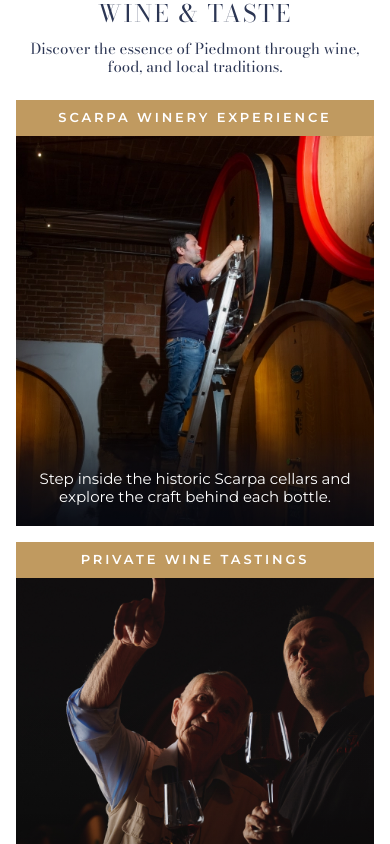
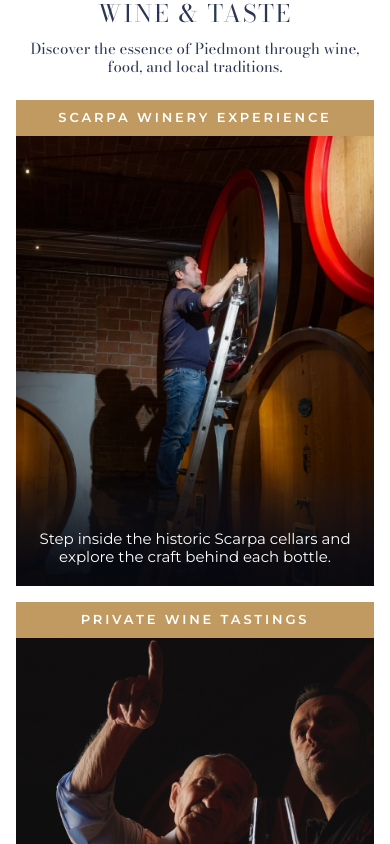
Before and after one commit to ArtKruzhkov/ScarpaVillas_Vercel, a React (Create React App) app: page /experiences in a window 390 px wide. Shown: the part 1600-2444 px from the top of the page. Built offline with nearby package versions, Linux system fonts and the light colour scheme.

Commit message:
changed card image height for mobiles in ExperiencesCategory

```diff
--- a/src/sections/ExperiencesPageSections/ExperiencesCategory/ExperiencesCategory.tsx
+++ b/src/sections/ExperiencesPageSections/ExperiencesCategory/ExperiencesCategory.tsx
@@ -142,7 +142,7 @@ export function ExperiencesCategory({
                 </div>
 
                 {/* Image */}
-                <div className="relative min-h-[390px] flex-1 overflow-hidden md:min-h-[440px] lg:min-h-[480px] 2xl:min-h-[560px]">
+                <div className="relative min-h-[450px] flex-1 overflow-hidden md:min-h-[440px] lg:min-h-[480px] 2xl:min-h-[560px]">
                   <motion.img
                     src={`${baseUrl}${card.image}`}
                     alt={cardTitle}
```
